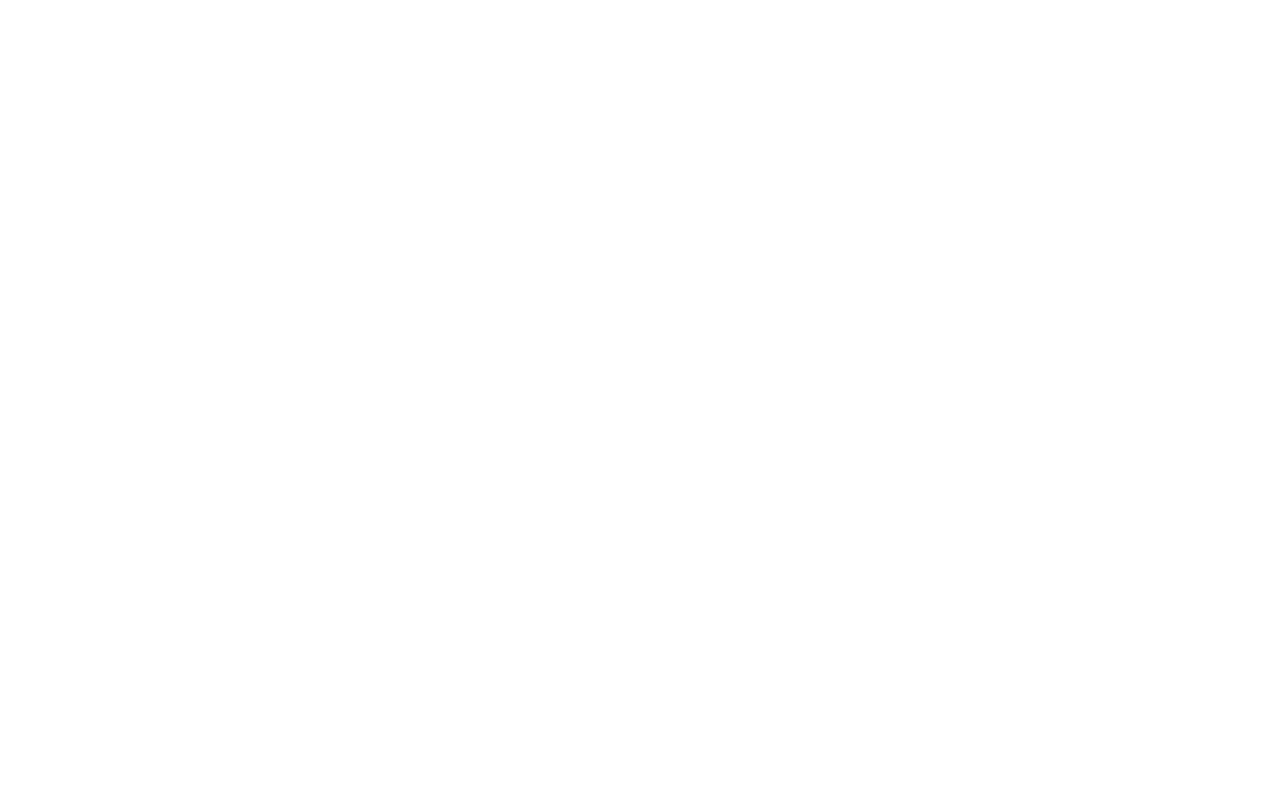
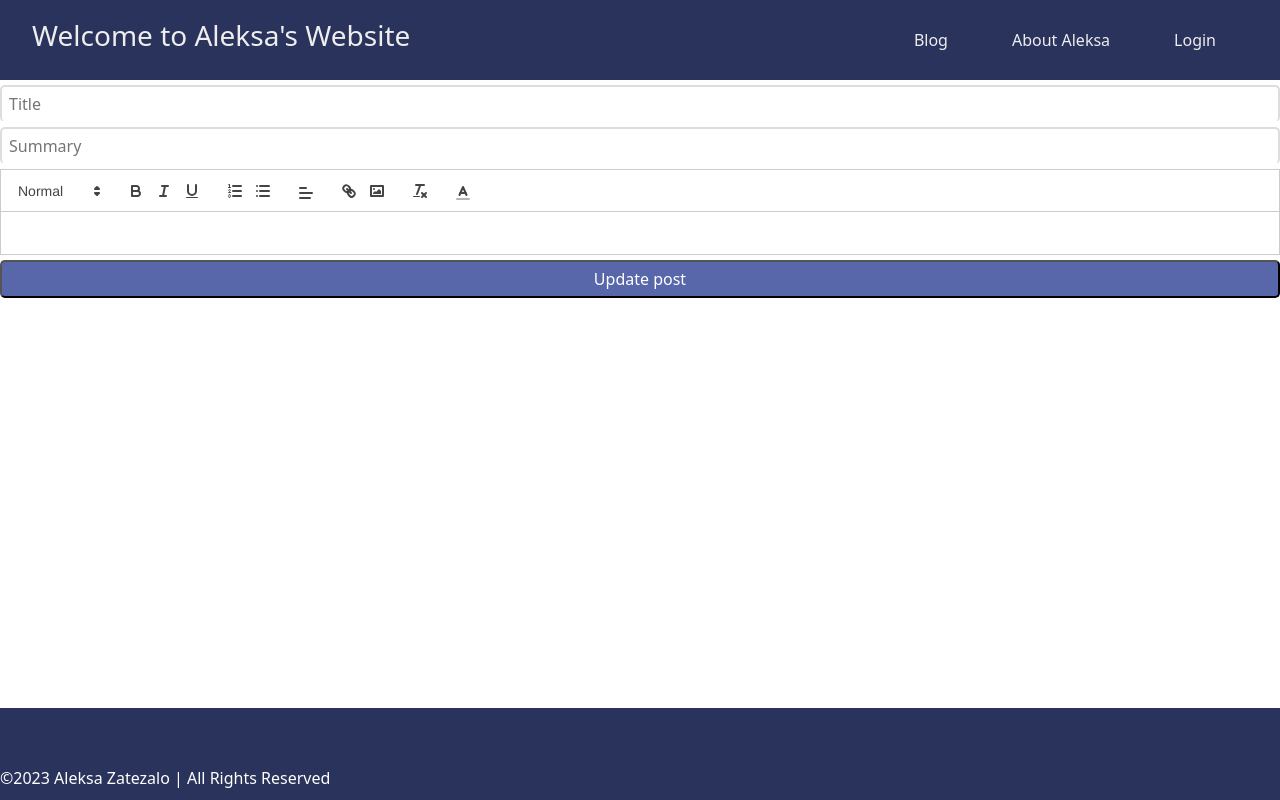
Before and after one commit to AleksaZatezalo/aleksazatezalo.com, a React (Create React App) app in the folder website/: page /edit/1 in a window 1280 px wide. Before the commit this address had no page. Built offline with nearby package versions, Linux system fonts and the light colour scheme; no server answers.

Commit message:
Frontend editing done

```diff
--- a/website/src/App.css
+++ b/website/src/App.css
@@ -129,3 +129,23 @@
   border-radius: 5px;
   text-decoration: none;
 }
+
+div.edit-row{
+  text-align: center;
+  margin-bottom: 20px;
+}
+
+div.post-page a.edit-btn{
+  background-color: #333;
+  display: inline-flex;
+  align-items: center;
+  gap: 5px;
+  color: #fff;
+  padding:15px 30px;
+  border-radius: 5px;
+  text-decoration: none;
+}
+
+a svg{
+  height:20px;
+}
--- a/website/src/App.js
+++ b/website/src/App.js
@@ -4,6 +4,7 @@
 import HomePage from './Pages/BlogPage/HomePage';
 import AboutPage from "./Pages/AboutPage/AboutPage"
 import LoginPage from './Pages/LoginPage/LoginPage';
+import EditPost from './Pages/EditPage/EditPage';
 import RegisterPage from './Pages/LoginPage/Register';
 import CreatePost from './Pages/CreatePage/CreatePost';
 import { UserContextProvider } from './UserContext';
@@ -25,6 +26,7 @@
               <Route path="/register" index element={<RegisterPage/>}/>
               <Route path="/create" index element={<CreatePost/>}/>
               <Route path="/post/:id" index element={<PostPage/>}/>
+              <Route path="/edit/:id" index element={<EditPost/>}/>
             </Routes>
           </BrowserRouter>
         </UserContextProvider>
--- /dev/null
+++ b/website/src/Pages/EditPage/EditPage.js
@@ -0,0 +1,94 @@
+import {useEffect, useState} from "react";
+import {Navigate, useParams} from "react-router-dom";
+import ReactQuill from "react-quill";
+import Navbar from "../../Components/Navbar/Navbar";
+import Footer from "../../Components/Footer/Footer";
+
+const modules={
+  toolbar: [
+      [{ 'header': [1, 2, 3, 4, 5, 6, false] }],
+      ['bold', 'italic', 'underline'],
+      [{ 'list': 'ordered' }, { 'list': 'bullet' }],
+      [{ 'align': [] }],
+      ['link', 'image'],
+      ['clean'],
+      [{ 'color': [] }]
+
+  ]
+};
+
+const formats = [
+  'header',
+  'bold', 'italic', 'underline', 'strike', 'blockquote',
+  'list', 'bullet', 'indent',
+  'link', 'image'
+]
+
+
+export default function EditPost() {
+  const {id} = useParams();
+  const [title,setTitle] = useState('');
+  const [summary,setSummary] = useState('');
+  const [content,setContent] = useState('');
+  const [redirect,setRedirect] = useState(false);
+
+  useEffect(() => {
+    fetch('http://localhost:4000/post/'+id)
+      .then(response => {
+        response.json().then(postInfo => {
+          setTitle(postInfo.title);
+          setContent(postInfo.content);
+          setSummary(postInfo.summary);
+        });
+      });
+  }, []);
+
+  async function updatePost(ev) {
+    ev.preventDefault();
+    const data = new FormData();
+    data.set('title', title);
+    data.set('summary', summary);
+    data.set('content', content);
+    data.set('id', id);
+
+    const response = await fetch('http://localhost:4000/post', {
+      method: 'PUT',
+      body: data,
+      credentials: 'include',
+    });
+    if (response.ok) {
+      setRedirect(true);
+    }
+  }
+
+  if (redirect) {
+    return <Navigate to={'/post/'+id} />
+  }
+
+  return (
+
+    <div className="page-container">
+                <div className="content-wrap">
+                <Navbar/>
+                  <form onSubmit={updatePost}>
+                    <input type="title"
+                      placeholder={'Title'}
+                      value={title}
+                      onChange={ev => setTitle(ev.target.value)} />
+                    <input type="summary"
+                        placeholder={'Summary'}
+                        value={summary}
+                        onChange={ev => setSummary(ev.target.value)} />
+                   <ReactQuill value={content}
+                            onChange={newValue => setContent(newValue)}
+                            modules={modules}
+                            formats={formats}
+                            />
+                    <button style={{marginTop:'5px'}}>Update post</button>
+                  </form>
+                </div>
+            <Footer/>
+        </div>
+
+  );
+}
--- a/website/src/Pages/PostPage/PostPage.js
+++ b/website/src/Pages/PostPage/PostPage.js
@@ -1,12 +1,15 @@
-import { useEffect, useState } from "react"
+import { useContext, useEffect, useState } from "react"
 import { useParams } from "react-router-dom";
 import Navbar from "../../Components/Navbar/Navbar";
 import Footer from "../../Components/Footer/Footer";
+import { Link } from "react-router-dom";
 import {formatISO9075} from "date-fns"
+import { UserContext } from "../../UserContext";
 
 
 export default function PostPage(){
     const [postInfo, setPostInfo] = useState(null);
+    const {userInfo} = useContext(UserContext);
     const {id} = useParams();
     useEffect(() => {
         fetch(`http://localhost:4000/post/${id}`)
@@ -25,6 +28,16 @@
             <Navbar/>
             <div className="post-page">
                 <h1>{postInfo.title}</h1>
+                {userInfo.id && (
+                   <div className="edit-row">
+                   <Link className="edit-btn" to={`/edit/${postInfo._id}`}>
+                     <svg xmlns="http://www.w3.org/2000/svg" fill="none" viewBox="0 0 24 24" strokeWidth={1.5} stroke="currentColor" className="w-6 h-6">
+                       <path strokeLinecap="round" strokeLinejoin="round" d="M16.862 4.487l1.687-1.688a1.875 1.875 0 112.652 2.652L10.582 16.07a4.5 4.5 0 01-1.897 1.13L6 18l.8-2.685a4.5 4.5 0 011.13-1.897l8.932-8.931zm0 0L19.5 7.125M18 14v4.75A2.25 2.25 0 0115.75 21H5.25A2.25 2.25 0 013 18.75V8.25A2.25 2.25 0 015.25 6H10" />
+                     </svg>
+                     Edit this post
+                   </Link>
+                 </div>
+                )}
                 <time>{formatISO9075(new Date(postInfo.createdAt))}</time>
                 <div style={{paddingLeft:'10rem'}} className="content" dangerouslySetInnerHTML={{__html:postInfo.content}} />
             </div>
```
